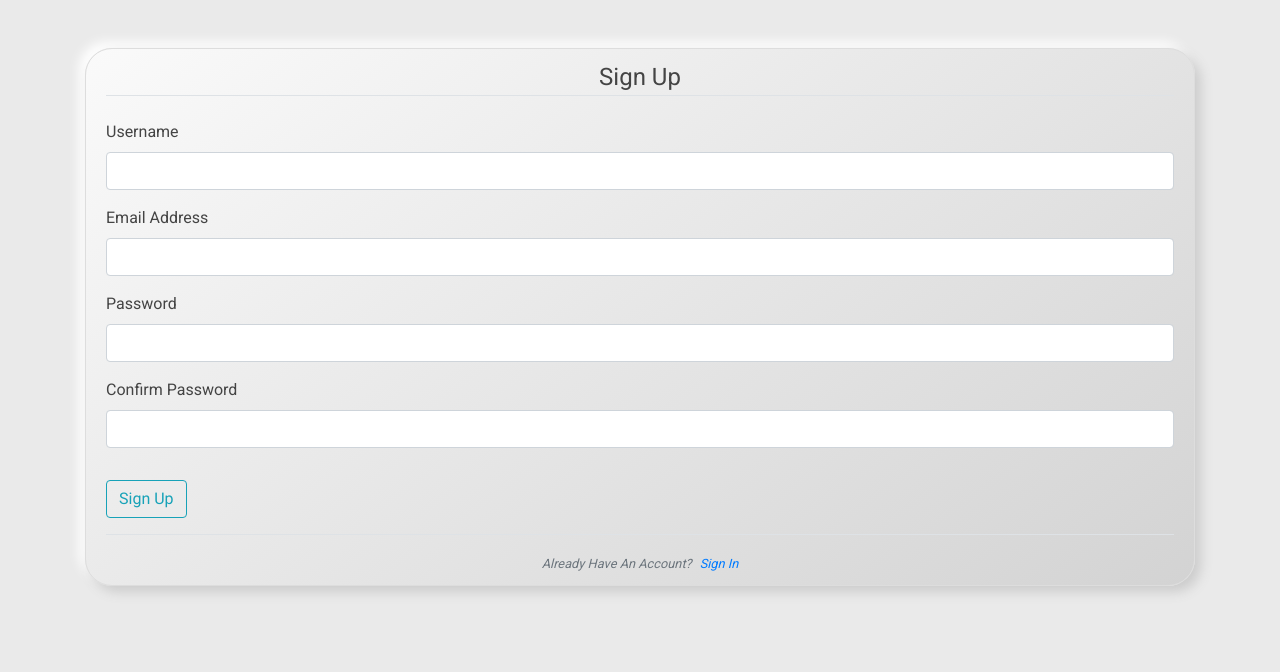
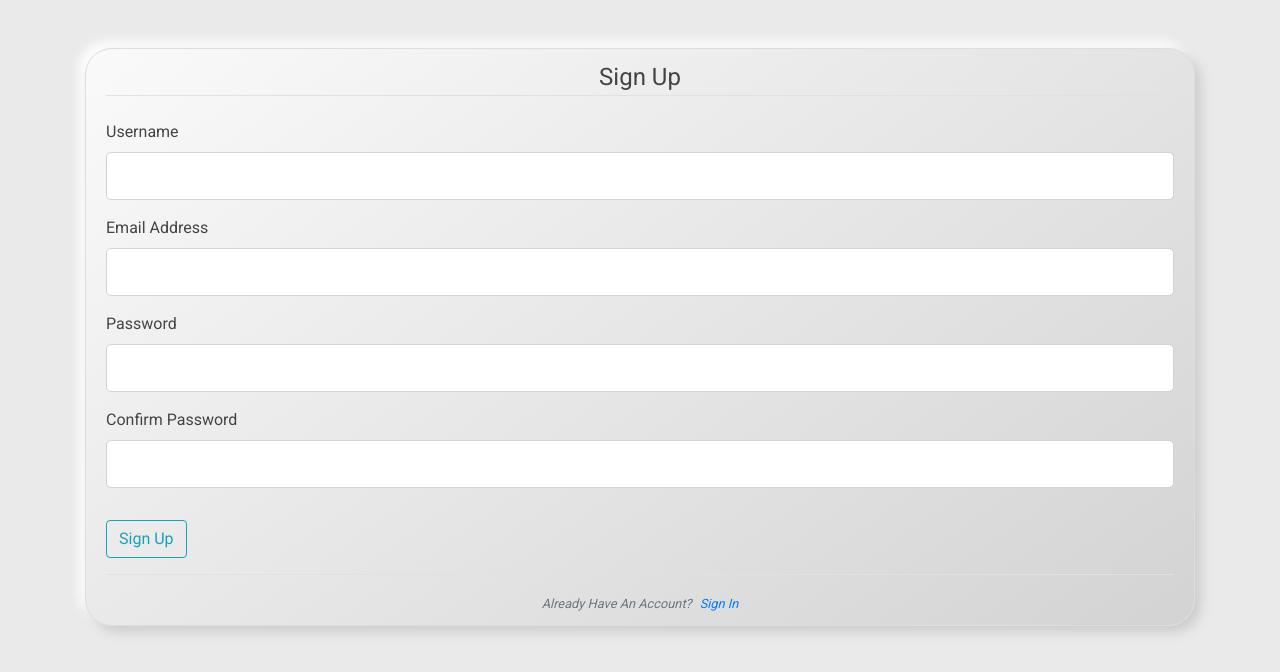
Before and after one commit to SPH73/MS3-project, a Flask app: page /register in a window 1280 px wide. Shown: the part 77-749 px from the top of the page. Run offline with Flask 2, Linux system fonts and the light colour scheme; some libraries are stand-ins or nearby versions.

Commit message:
chnaged bs class for form field height (form-control-lg)

```diff
--- a/app/templates/pages/login.html
+++ b/app/templates/pages/login.html
@@ -25,7 +25,7 @@
                 <div class="form-group">
                     {{ form.password.label(class="form-control-label") }}
                     {% if form.password.errors %}
-                    {{ form.password(class="form-control form-control-md is-invalid") }}
+                    {{ form.password(class="form-control form-control-lg is-invalid") }}
                     <div class="invalid-feedback">
                         {% for error in form.password.errors %}
                         <span>{{ error }}</span>
--- a/app/templates/pages/register.html
+++ b/app/templates/pages/register.html
@@ -17,7 +17,7 @@
                         {% endfor %}
                     </div>
                     {% else %}
-                    {{ form.username(class="form-control form-control-md") }}
+                    {{ form.username(class="form-control form-control-lg") }}
                     {% endif %}
                 </div>
 
@@ -31,7 +31,7 @@
                         {% endfor %}
                     </div>
                     {% else %}
-                    {{ form.email(class="form-control form-control-md") }}
+                    {{ form.email(class="form-control form-control-lg") }}
                     {% endif %}
                 </div>
 
@@ -45,21 +45,21 @@
                         {% endfor %}
                     </div>
                     {% else %}
-                    {{ form.password(class="form-control form-control-md") }}
+                    {{ form.password(class="form-control form-control-lg") }}
                     {% endif %}
                 </div>
 
                 <div class="form-group">
                     {{ form.confirm_password.label(class="form-control-label") }}
                     {% if form.confirm_password.errors %}
-                    {{ form.confirm_password(class="form-control form-control-md is-invalid") }}
+                    {{ form.confirm_password(class="form-control form-control-lg is-invalid") }}
                     <div class="invalid-feedback">
                         {% for error in form.confirm_password.errors %}
                         <span>{{ error }}</span>
                         {% endfor %}
                     </div>
                     {% else %}
-                    {{ form.confirm_password(class="form-control form-control-md") }}
+                    {{ form.confirm_password(class="form-control form-control-lg") }}
                     {% endif %}
                 </div>
             </fieldset>
```
